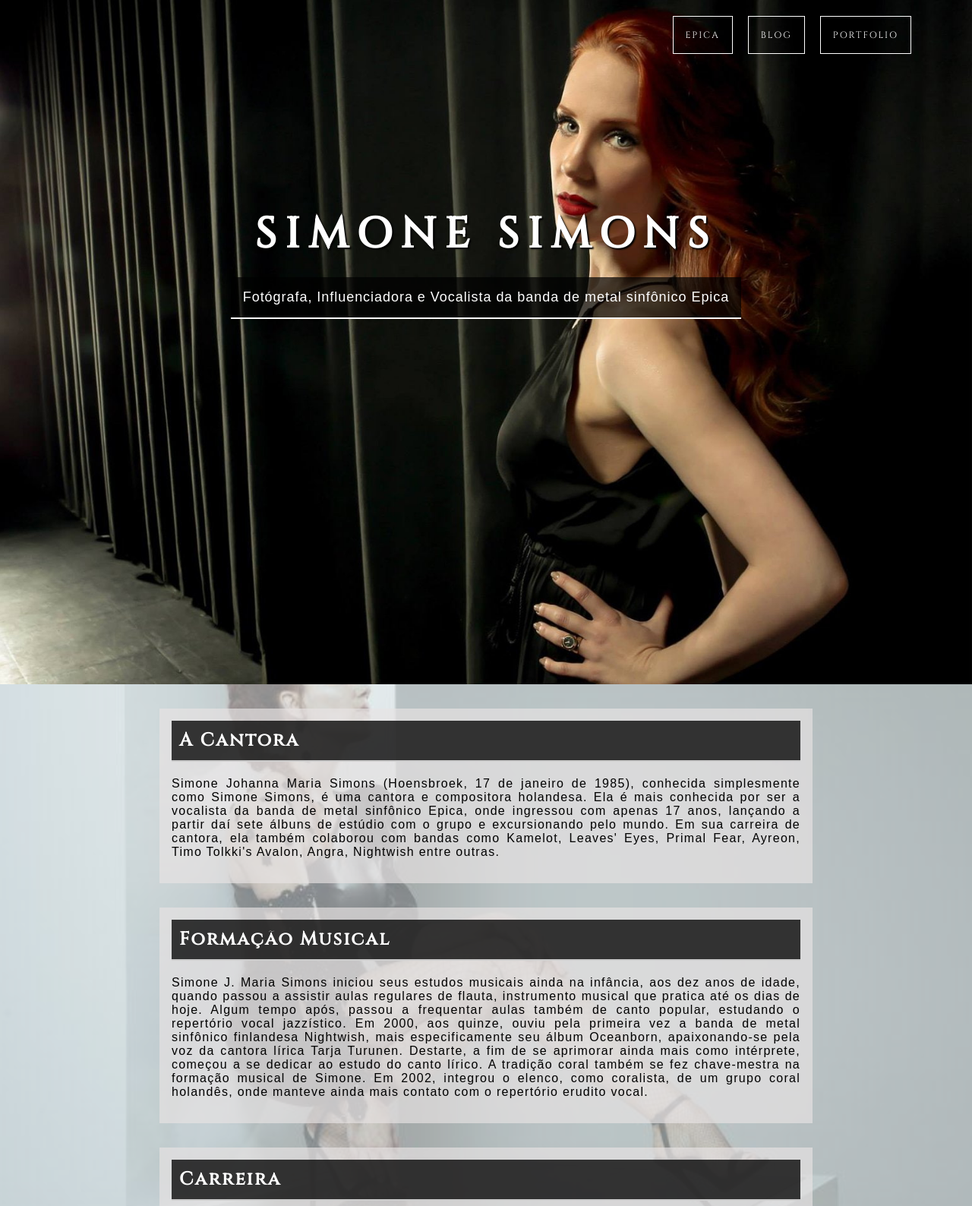
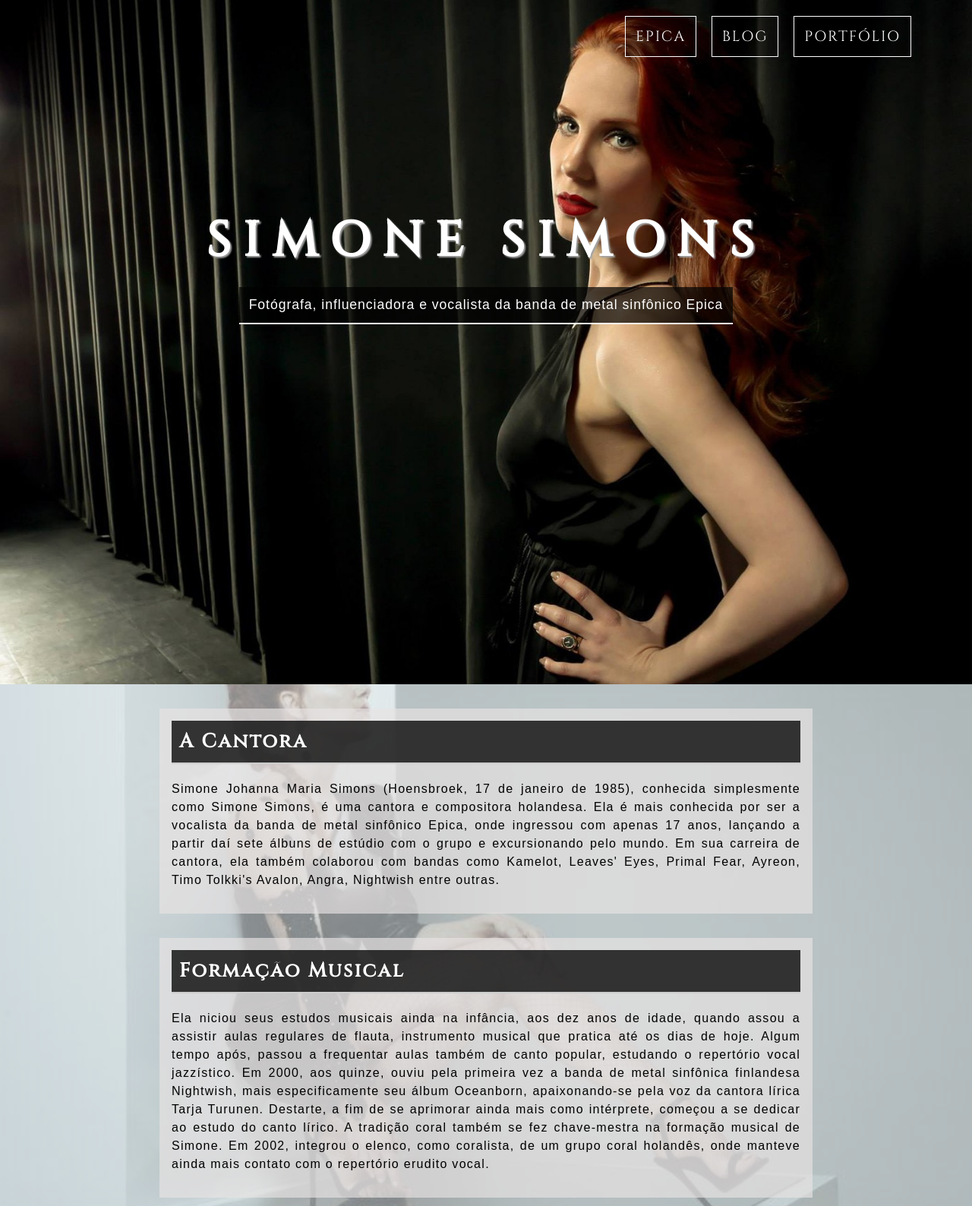
Before and after one commit to SimonePenido/Simone_Simons_Fan, a plain HTML site: page index.html in a window 1280 px wide. Shown: the top 1588 px of the page at 76% size. Drawn offline with Linux system fonts and the light colour scheme.

Commit message:
Atualização
Ajustes

```diff
--- a/estilo.css
+++ b/estilo.css
@@ -2,7 +2,7 @@ body {
     margin: 0;
     font-family: 'Cinzel', serif;
     background-image: url(imagens/bodyfundo.png);
-    background-size:cover;
+    background-size: cover;
     background-attachment: fixed;
     background-position: center;
 }
@@ -20,21 +20,21 @@ body {
     width: 80%;
     text-align: center;
     color: white;
-    letter-spacing: .7em;
+    letter-spacing: 1em;
 }
 
 .hero-content h1 {
-    font-size: 56px;
-    text-shadow: 2px 2px 2px black;
+    font-size: 4rem;
+    text-shadow: 2px 2px 2px rgb(163, 163, 163);
     text-transform: uppercase;
     margin-bottom: 0;
 }
 
 .hero-content p {
     background-color: rgba(0, 0, 0, .7);
-    font-size: 18px;
+    font-size: 1.1rem;
     display: inline-block;
-    padding: 16px;
+    padding: .8rem;
     border-bottom: 2px solid;
     text-align: center;
     font-family: Arial;
@@ -55,17 +55,17 @@ body {
 
 .hero nav a {
     background-color: rgba(0, 0, 0, .3);
-    padding: 16px;
+    padding: .8rem;
     display: block;
     color: white;
     text-decoration: none;
     text-transform: uppercase;
-    font-size: 12px;
+    font-size: .8rem;
     letter-spacing: 2px;
 }
 
 .hero nav a:hover {
-    background-color: rgba(0, 0, 0, .5);
+    background-color: rgba(112, 110, 110, 0.5);
 }
 
 main {
@@ -88,12 +88,19 @@ article h2 {
     margin-top: 0;
     color: #fff;
     letter-spacing: .09em;
+    font-size: 1.6rem;
 }
 
-article p{
+article p {
     font-family: Arial;
+    font-size: 1rem;
     text-align: justify;
     letter-spacing: .08rem;
+    line-height: 1.5rem;
+}
+
+article a {
+    text-decoration: none;
 }
 
 .btn {
@@ -105,15 +112,44 @@ article p{
     width: fit-content;
 }
 
-.div_icons{
+.div_icons {
     display: flex;
     justify-content: center;
 }
 
-.div_icons img{
+.div_icons img {
     align-items: center;
     padding: 1rem;
     width: 3rem;
+}
+
+@media screen and (min-width: 48em) {
+    /*768px maior que*/
+
+    .header {
+        display: flex;
+        justify-content: space-between;
+        align-items: center;
+    }
+
+    .header_nav ul {
+        margin-right: 2em;
+        font-size: .5em;
+    }
+
+    .header_nav li {
+        display: inline-flex;
+    }
+
+    .header {
+        text-align: center;
+        margin: auto;
+    }
+
+    .hero nav a {
+        font-size: 1.2rem;
+        letter-spacing: 2px;
+    }
 }
 
 .rodape {
--- a/index.html
+++ b/index.html
@@ -17,13 +17,13 @@
             <ul>
                 <li><a href="https://www.epica.nl/home" target="_blank">EPICA</a></li>
                 <li><a href="http://www.smoonstyle.com" target="_blank">Blog</a></li>
-                <li><a href="https://www.simonesimons.com" target="_blank">Portfolio</a></li>
+                <li><a href="https://www.simonesimons.com" target="_blank">Portfólio</a></li>
             </ul>
         </nav>
 
         <div class="hero-content">
             <h1>Simone Simons</h1>
-            <p>Fotógrafa, Influenciadora e Vocalista da banda de metal sinfônico Epica</p>
+            <p>Fotógrafa, influenciadora e vocalista da banda de metal sinfônico Epica</p>
         </div>
     </header>
 
@@ -35,63 +35,33 @@
                 <header>
                     <h2>A Cantora</h2>
                 </header>
-                <p>Simone Johanna Maria Simons (Hoensbroek, 17 de janeiro de 1985), conhecida simplesmente como Simone
-                    Simons, é uma cantora e compositora holandesa. Ela é mais conhecida por ser a vocalista da banda de
-                    metal sinfônico Epica, onde ingressou com apenas 17 anos, lançando a partir daí sete álbuns de
-                    estúdio com o grupo e excursionando pelo mundo. Em sua carreira de cantora, ela também colaborou com
-                    bandas como Kamelot, Leaves' Eyes, Primal Fear, Ayreon, Timo Tolkki's Avalon, Angra, Nightwish entre
-                    outras.</p>
+                <p>Simone Johanna Maria Simons (Hoensbroek, 17 de janeiro de 1985), conhecida simplesmente como Simone Simons, é uma cantora e compositora holandesa. Ela é mais conhecida por ser a vocalista da banda de metal sinfônico Epica, onde ingressou com apenas 17 anos, lançando a partir daí sete álbuns de estúdio com o grupo e excursionando pelo mundo. Em sua carreira de cantora, ela também colaborou com bandas como Kamelot, Leaves' Eyes, Primal Fear, Ayreon, Timo Tolkki's Avalon, Angra, Nightwish entre outras.</p>
             </article>
 
             <article>
                 <header>
                     <h2>Formação Musical</h2>
                 </header>
-                <p>Simone J. Maria Simons iniciou seus estudos musicais ainda na infância, aos dez anos de idade, quando
-                    passou a assistir aulas regulares de flauta, instrumento musical que pratica até os dias de hoje.
-                    Algum tempo após, passou a frequentar aulas também de canto popular, estudando o repertório vocal
-                    jazzístico.
-                    Em 2000, aos quinze, ouviu pela primeira vez a banda de metal sinfônico finlandesa Nightwish, mais
-                    especificamente seu álbum Oceanborn, apaixonando-se pela voz da cantora lírica Tarja Turunen.
-                    Destarte, a fim de se aprimorar ainda mais como intérprete, começou a se dedicar ao estudo do canto
-                    lírico. A tradição coral também se fez chave-mestra na formação musical de Simone. Em 2002, integrou
-                    o elenco, como coralista, de um grupo coral holandês, onde manteve ainda mais contato com o
-                    repertório erudito vocal.</p>
-
+                <p>Ela niciou seus estudos musicais ainda na infância, aos dez anos de idade, quando assou a assistir aulas regulares de flauta, instrumento musical que pratica até os dias de hoje.
+                    Algum tempo após, passou a frequentar aulas também de canto popular, estudando o repertório vocal jazzístico. Em 2000, aos quinze, ouviu pela primeira vez a banda de metal sinfônica finlandesa Nightwish, mais especificamente seu álbum Oceanborn, apaixonando-se pela voz da cantora lírica Tarja Turunen.
+                    Destarte, a fim de se aprimorar ainda mais como intérprete, começou a se dedicar ao estudo do canto lírico. A tradição coral também se fez chave-mestra na formação musical de Simone. Em 2002, integrou o elenco, como coralista, de um grupo coral holandês, onde manteve ainda mais contato com o repertório erudito vocal.</p>
             </article>
 
             <article>
                 <header>
                     <h2>Carreira</h2>
                 </header>
-                <p>Ao longo de seus primeiros cinco anos como vocalista da banda Epica, já lançou doze álbuns
-                    fonográficos (uma média de um disco a cada cinco meses), a saber: os álbuns de estúdio The Phantom
-                    Agony, de 2003, Consign to Oblivion, de 2005, The Score - An Epic Journey, de 2005, e The Divine
-                    Conspiracy, de 2007; os compactos "The Phantom Agony", de 2003, "Feint" e "Cry for the Moon", ambos
-                    de 2004, "Solitary Ground" e "Quietus (Silent Reverie)", os dois de 2005, "Never Enough", de 2007, e
-                    "Chasing the Dragon", de 2008; e o DVD We Will Take You with Us, de 2004.
-
-                    Ela também tem uma atividade paralela como influencer de estilo de vida através do <a
-                        href="http://www.smoonstyle.com">SmoonStyle</a>. Em seu blog, ela escreve sobre sua moda,
-                    maquiagem, perfumes, alimentação e experiências com o Epica e em sua vida pessoal.</p>
+                <p>Ao longo de seus primeiros cinco anos como vocalista da banda Epica, já lançou doze álbuns fonográficos (uma média de um disco a cada cinco meses), a saber: os álbuns de estúdio The Phantom
+                    Agony, de 2003, Consign to Oblivion, de 2005, The Score - An Epic Journey, de 2005, e The Divine Conspiracy, de 2007; os compactos "The Phantom Agony", de 2003, "Feint" e "Cry for the Moon", ambos de 2004, "Solitary Ground" e "Quietus (Silent Reverie)", os dois de 2005, "Never Enough", de 2007, e "Chasing the Dragon", de 2008; e o DVD We Will Take You with Us, de 2004.
+                    Ela também tem uma atividade paralela como influencer de estilo de vida através do <a href="http://www.smoonstyle.com">SmoonStyle</a>. Em seu blog, ela escreve sobre sua moda, maquiagem, perfumes, alimentação e experiências com o Epica e em sua vida pessoal.</p>
             </article>
 
             <article>
                 <header>
                     <h2>Vida Pessoal</h2>
                 </header>
-                <p>Em Dezembro de 2013, Simons anunciou em seu blog que tinha se casado com seu parceiro de longa data,
-                    Oliver Palotai (tecladista da banda Kamelot), com quem tem um filho chamado Vincent Georg Palotai,
-                    nascido em 2 de Outubro de 2013.Perguntada sobre sua aparência como um dos fatores que atraem a
-                    atenção para Epica, Simons disse: "Primeiro, o mais importante é o som da banda, porque a beleza
-                    desaparecerá um dia, e espero que a minha voz não [risos]... Mas, sim, você tem dois aspectos da
-                    banda - a música (os CDs) e, em seguida, o lado ao vivo dela (o show), e parte do show também é que
-                    tem que parecer legal, então eu cuido bem de mim mesma, asseguro-me de que os fãs tenham algo para
-                    ver durante o show."
-
-                    Entre suas inspirações, Simons citou bandas de metal como Lacuna Coil, Nightwish, Therion, Within
-                    Temptation, Tristania, Kamelot, Dimmu Borgir, Tiamat, músicas clássicas como Mozart etc. Ao apreciar
-                    tatuagens em outras pessoas, Simone disse que nunca vai conseguir uma.</p>
+                <p>Em Dezembro de 2013, Simons anunciou em seu blog que tinha se casado com seu parceiro de longa data, Oliver Palotai (tecladista da banda Kamelot), com quem tem um filho chamado Vincent Georg Palotai, nascido em 2 de Outubro de 2013.Perguntada sobre sua aparência como um dos fatores que atraem a atenção para Epica, Simons disse: "Primeiro, o mais importante é o som da banda, porque a beleza desaparecerá um dia, e espero que a minha voz não [risos]... Mas, sim, você tem dois aspectos da banda - a música (os CDs) e, em seguida, o lado ao vivo dela (o show), e parte do show também é que tem que parecer legal, então eu cuido bem de mim mesma, asseguro-me de que os fãs tenham algo para ver durante o show."
+                Entre suas inspirações, Simons citou bandas de metal como Lacuna Coil, Nightwish, Therion, Within Temptation, Tristania, Kamelot, Dimmu Borgir, Tiamat, músicas clássicas como Mozart etc. Ao apreciar tatuagens em outras pessoas, Simone disse que nunca vai conseguir uma.</p>
             </article>
         </section>
         <div class="div_icons">
```
Also changed, not shown: imagens/facebook.png, imagens/instagram.png, imagens/youtube.png.
